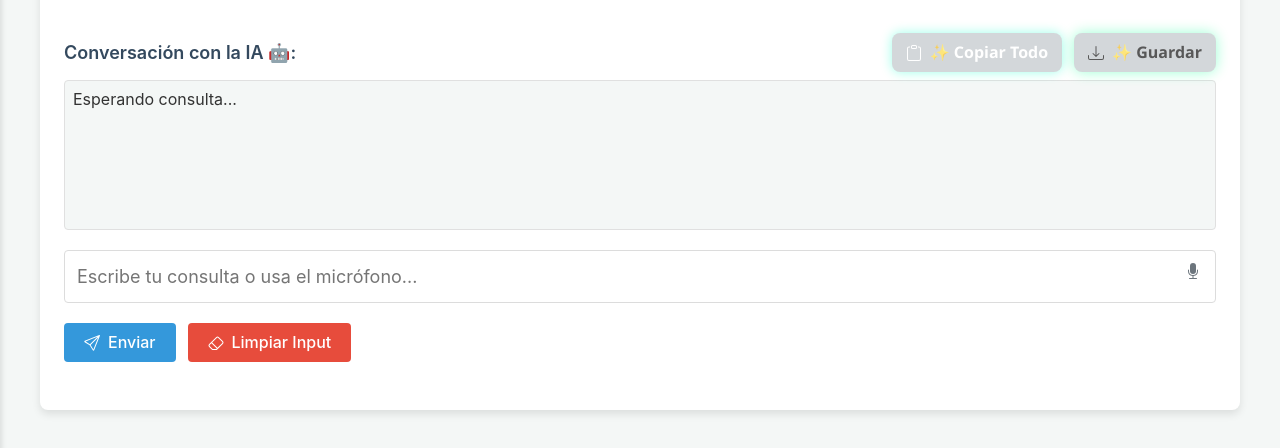
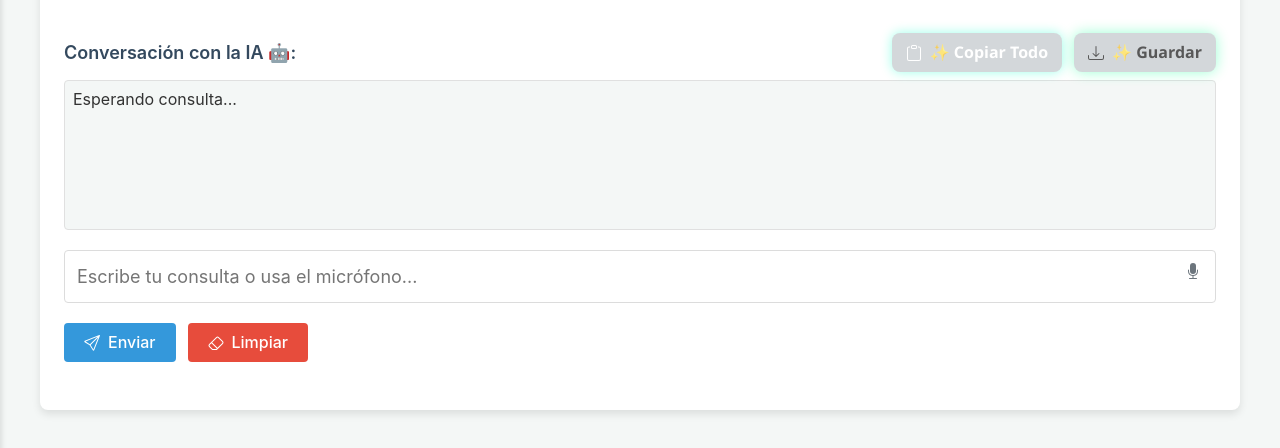
Before and after one commit to JUANCITOPENA/PROBANDO_API_GOOGLE_GEMINI, a website: page index.html in a window 1280 px wide. Shown: the part 238-686 px from the top of the page. Drawn offline with nearby package versions, Linux system fonts and the light colour scheme.

Commit message:
Update index.html

```diff
--- a/index.html
+++ b/index.html
@@ -108,7 +108,7 @@
             </button>
             <button id="clearBtn" title="Limpiar consulta actual">
               <svg xmlns="http://www.w3.org/2000/svg" width="16" height="16" fill="currentColor" class="bi bi-eraser" viewBox="0 0 16 16"><path d="M8.086 2.207a2 2 0 0 1 2.828 0l3.879 3.879a2 2 0 0 1 0 2.828l-5.5 5.5A2 2 0 0 1 7.879 15H5.12a2 2 0 0 1-1.414-.586l-2.5-2.5a2 2 0 0 1 0-2.828zm2.121.707a1 1 0 0 0-1.414 0L4.16 7.547l5.293 5.293 4.633-4.633a1 1 0 0 0 0-1.414zM8.746 13.547 3.453 8.254 1.914 9.793a1 1 0 0 0 0 1.414l2.5 2.5a1 1 0 0 0 .707.293H7.88a1 1 0 0 0 .707-.293z"/></svg>
-              Limpiar Input
+              Limpiar
             </button>
           </div>
         </div>
```
